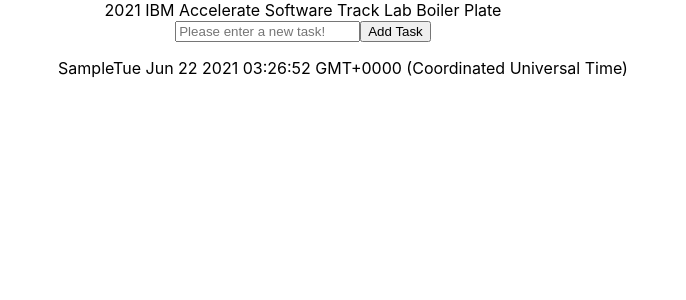
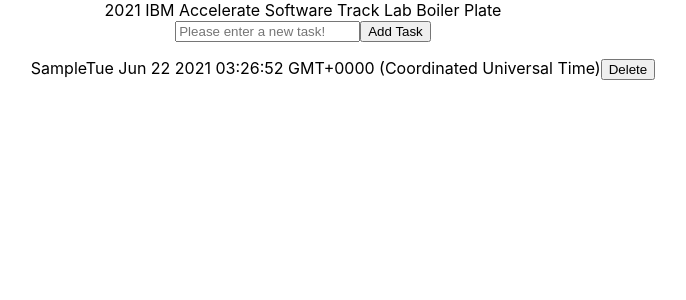
Before and after one commit to 2021-IBM-Accelerate-SW-Track/lab-1-team-46, a React (Create React App) app: page / in a window 1280 px wide. Both pictures are taken after typing "Sample" into the empty fields and a click on the button "Add Task". Shown: the top 300 px of the page, without its empty margins (337-1023 px from the left). Built offline with nearby package versions, Linux system fonts and the light colour scheme.

Commit message:
06.21.2021
a

```diff
--- a/src/component/items/items.js
+++ b/src/component/items/items.js
@@ -2,7 +2,10 @@
 
 class Items extends Component {
   addNewTask(item) {
-    return <ul key={item.key}>{item.taskDescription}{item.timeAdded}</ul>
+    return (
+      <ul key={item.key}>{item.taskDescription}{item.timeAdded}<button type="reset">Delete</button></ul>
+
+    );
   }
 
   render() {
```
